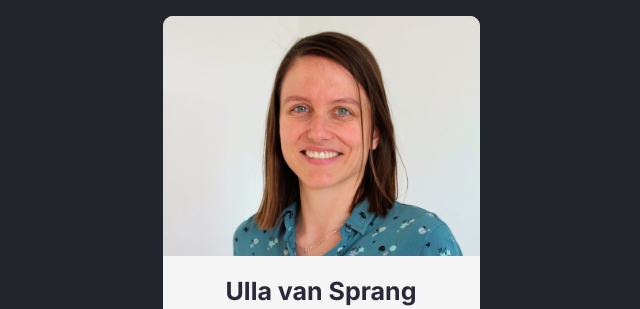
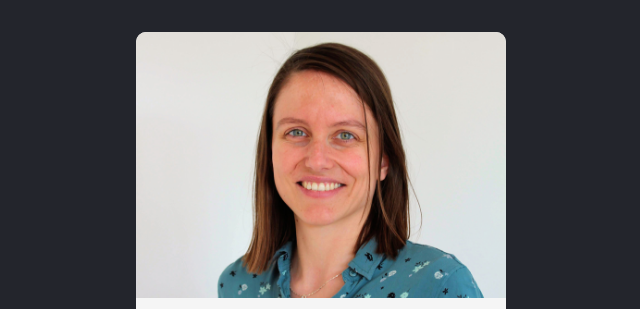
Before and after one commit to Ullavs/digital-business-card, a React app: page / in a window 1280 px wide. Shown: the top 309 px of the page, without its empty margins (319-959 px from the left). Built offline with nearby package versions, Linux system fonts and the light colour scheme.

Commit message:
update style

```diff
--- a/public/style.css
+++ b/public/style.css
@@ -77,15 +77,21 @@ body {
 
 .container {
   background-color: var(--card-color);
-  width: 317px;
+  max-width: 370px;
   border-radius: 0.625rem;
   overflow: hidden;
-  margin: 1rem auto;
+  margin: 0.5rem auto;
+}
+
+@media (min-width: 500px) {
+  .container {
+    margin: 2rem auto;
+  }
 }
 
 .photo {
   object-fit: cover;
-  height: 240px;
+  height: 266px;
 }
 
 .header-text {
--- a/src/components/Info.js
+++ b/src/components/Info.js
@@ -7,8 +7,8 @@ export default function Info() {
         className="photo"
         src="./images/photo.jpg"
         alt="profile photo of Ulla van Sprang"
-        width="317"
-        height="317"
+        width="370"
+        height="370"
       />
       <div className="header-text">
         <h1>Ulla van Sprang</h1>
```
Also changed, not shown: public/app.js.
